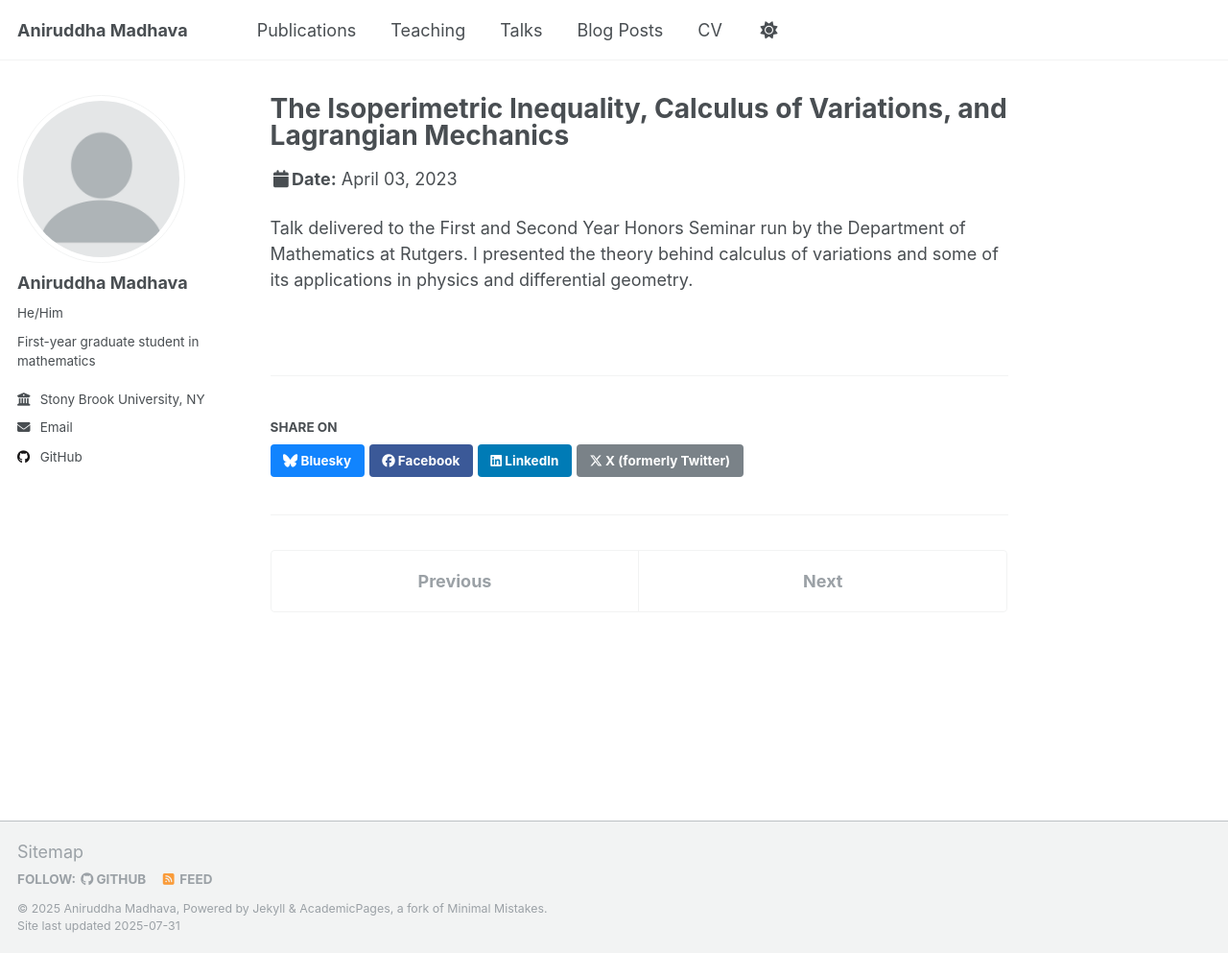
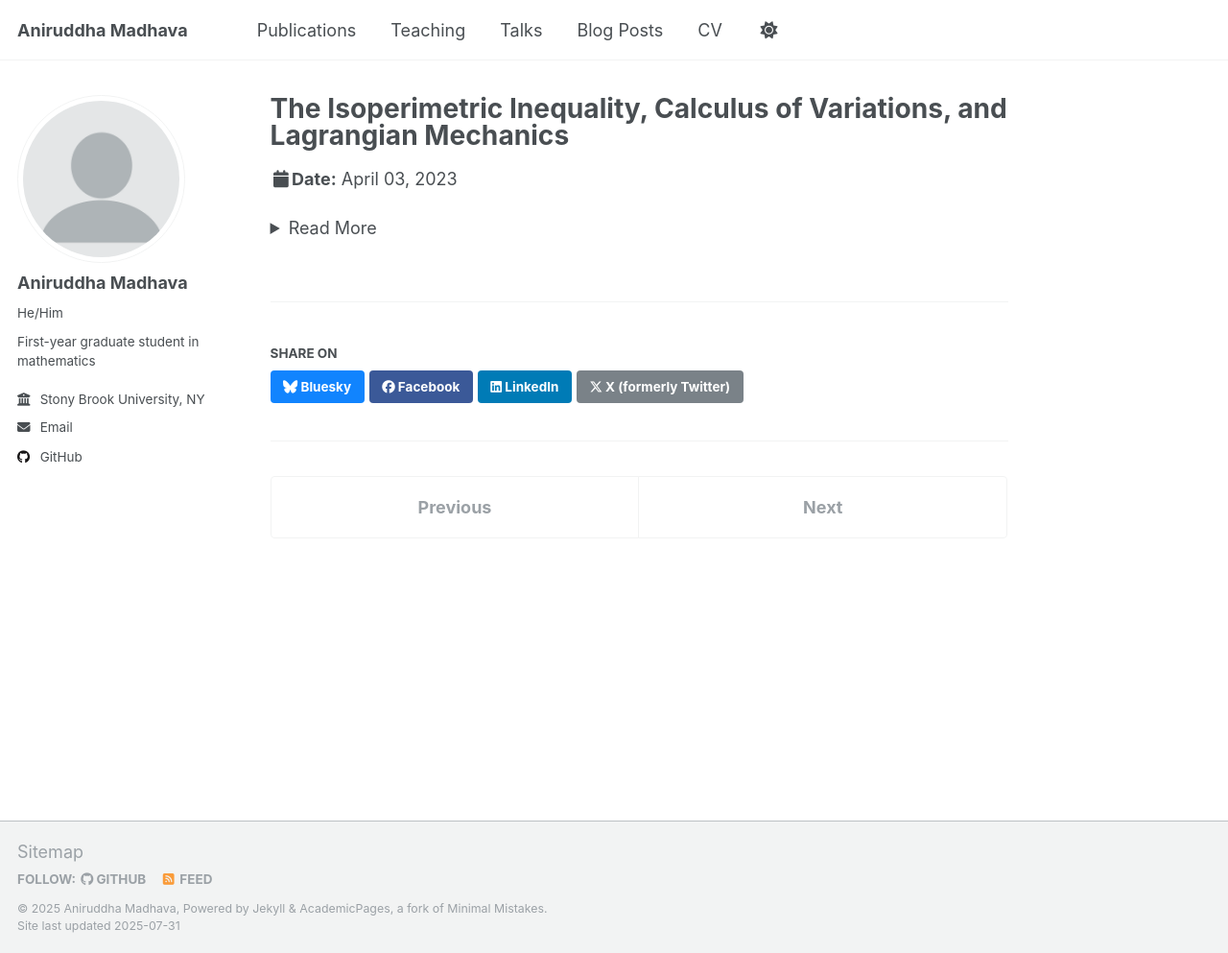
Before and after one commit to amadhava25/amadhava25.github.io, a Jekyll site: the page built from _talks/2023-04-03-talk-1.md, in a window 1280 px wide and 993 px high. Shown: the whole window at 96% size. Built offline with Jekyll 4.4.1, drawn with Linux system fonts in a browser that asks for light colours; a script that is not in the unit is left out.

Commit message:
Update 2023-04-03-talk-1.md

```diff
--- a/_talks/2023-04-03-talk-1.md
+++ b/_talks/2023-04-03-talk-1.md
@@ -8,4 +8,7 @@ date: "April 3, 2023"
 location: "Piscataway, NJ, USA"
 ---
 
+<details>
+<summary>Read More</summary>
 Talk delivered to the First and Second Year Honors Seminar run by the Department of Mathematics at Rutgers. I presented the theory behind calculus of variations and some of its applications in physics and differential geometry.
+</details>
```
